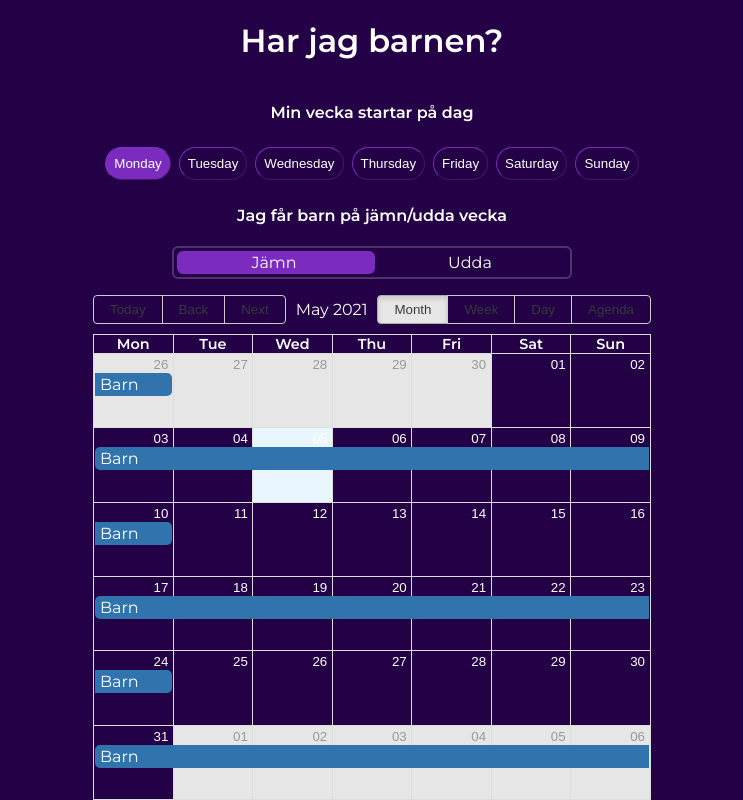
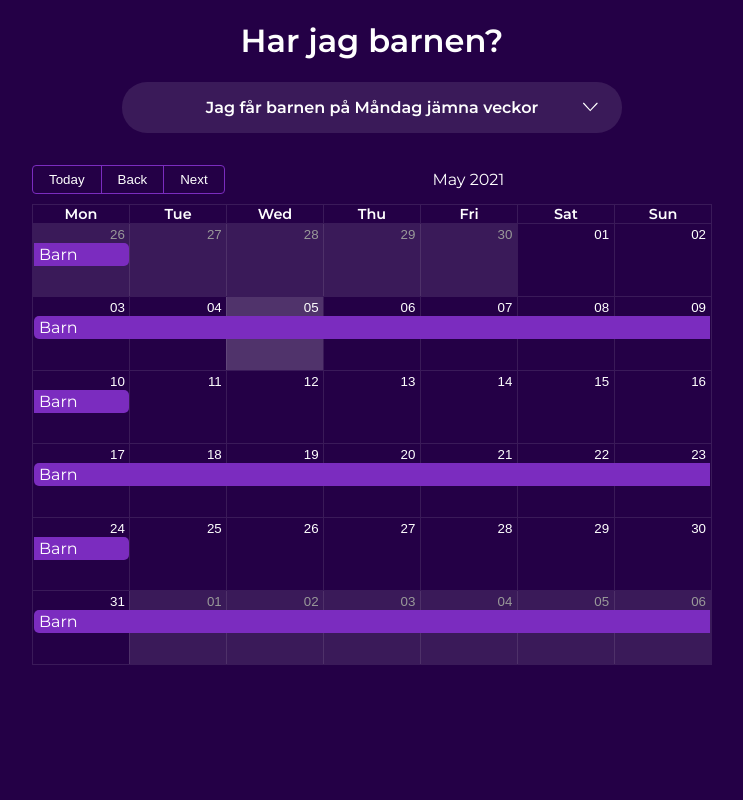
Before and after one commit to simonpal/mykidsweek, a React (Create React App) app: page / in a window 1280 px wide. Shown: the whole page, without its empty margins (268-1011 px from the left). Built offline with nearby package versions, Linux system fonts and the light colour scheme.

Commit message:
More fixes

```diff
--- a/src/App.tsx
+++ b/src/App.tsx
@@ -6,7 +6,8 @@ import { addYears, subDays } from "date-fns";
 import { Calendar, momentLocalizer } from "react-big-calendar";
 import moment from "moment";
 import "react-big-calendar/lib/css/react-big-calendar.css";
-import { getMonthlyEvents } from "./utils";
+import { getMonthlyEvents, weekDaysLang } from "./utils";
+import AngleDownIcon from "./components/AngleDownIcon";
 
 moment.locale("sv", {
   week: {
@@ -17,13 +18,98 @@ moment.locale("sv", {
 
 const localizer = momentLocalizer(moment);
 
+interface SettingsProps {
+  active: boolean;
+}
+
+const SettingsBox = styled.div<SettingsProps>`
+  transition: all 0.3s ease;
+  background-color: rgba(255, 255, 255, 0.1);
+  display: flex;
+  flex-direction: column;
+  align-items: center;
+  margin-bottom: 2rem;
+  border-radius: ${({ active }) => (active ? "10px" : "25px")};
+  width: 500px;
+  max-width: 100%;
+  overflow: hidden;
+
+  .content {
+    opacity: ${({ active }) => (active ? 1 : 0)};
+    transform: ${({ active }) => `scale(${active ? 1 : 0})`};
+    transition: all 0.3s ease;
+    max-height: ${({ active }) => (active ? "400px" : 0)};
+    display: flex;
+    align-items: center;
+    justify-content: center;
+    padding: ${({ active }) => (active ? "1rem" : 0)};
+    overflow: hidden;
+    flex-direction: column;
+  }
+  .summary {
+    display: flex;
+    align-items: center;
+    justify-content: center;
+    width: 100%;
+    font-weight: bold;
+    position: relative;
+    padding: 1rem;
+    cursor: pointer;
+    svg {
+      position: absolute;
+      right: 1.5rem;
+      top: 50%;
+      transition: all 0.3s ease;
+      transform: ${({ active }) =>
+        active ? "translateY(-50%) rotate(180deg)" : "translateY(-50%)"};
+    }
+    @media screen and (max-width: 600px) {
+      font-size: 0.825rem;
+    }
+  }
+`;
+
+const CalendarWrapper = styled.div`
+  width: 100%;
+  max-width: 680px;
+  height: 500px;
+  margin-bottom: 1rem;
+  .rbc-month-view,
+  .rbc-header,
+  .rbc-header + .rbc-header,
+  .rbc-day-bg + .rbc-day-bg,
+  .rbc-month-row + .rbc-month-row {
+    border-color: rgba(255, 255, 255, 0.1);
+  }
+  .rbc-toolbar button {
+    color: ${({ theme }) => theme.colors.textColor};
+    border-color: ${({ theme }) => theme.colors.primary};
+    &:hover {
+      background-color: ${({ theme }) => theme.colors.primary};
+    }
+  }
+  .rbc-off-range-bg {
+    background-color: rgba(255, 255, 255, 0.1);
+  }
+  .rbc-today {
+    background-color: rgba(255, 255, 255, 0.2);
+  }
+  .rbc-event,
+  .rbc-day-slot .rbc-background-event {
+    background-color: ${({ theme }) => theme.colors.primary};
+  }
+`;
+
 const AppWrapper = styled.div`
   display: flex;
   flex-direction: column;
   align-items: center;
   justify-content: "center";
-  height: 100vh;
+  min-height: 100vh;
   max-width: 100%;
+  @media screen and (max-width: 600px) {
+    padding: 1rem;
+  }
 `;
 
 export enum WeekTypes {
@@ -40,6 +126,7 @@ function App() {
   const [startOfWeek, setStartOfWeek] = useState<WeekDay>(
     localStartDay || "Monday"
   );
+  const [showSettings, setShowSettings] = useState(false);
   // const [checkDate, setCheckDate] = useState<Date>(new Date());
   // const [haveKids, setHaveKids] = useState<boolean>(false);
   // const [selectedWeek, setSelectedWeek] = useState<number>(
@@ -85,6 +172,8 @@ function App() {
   return (
     <AppWrapper>
       <h1>Har jag barnen?</h1>
+      <SettingsBox active={showSettings}>
+        <div className="content">
           <h4>Min vecka startar på dag</h4>
           <WeekDaySelector weekDay={startOfWeek} onChange={handleDayChange} />
           <h4>Jag får barn på jämn/udda vecka</h4>
@@ -92,8 +181,23 @@ function App() {
             isEven={weekType === WeekTypes.Even}
             handleWeekChange={handleWeekChange}
           />
+        </div>
+        <div
+          className="summary"
+          role="button"
+          onClick={() => setShowSettings(!showSettings)}
+        >
+          {!showSettings
+            ? `Jag får barnen på ${weekDaysLang[startOfWeek]} ${
+                weekType === WeekTypes.Even ? "jämna" : "udda"
+              } veckor`
+            : "Stäng"}
+          <AngleDownIcon color="#FFFFFF" size="16" />
+        </div>
+      </SettingsBox>
       {/* <DateSelector date={checkDate} setDate={setCheckDate} /> */}
       {/* <ResultMessage selectedWeek={selectedWeek} haveKids={haveKids} /> */}
+      <CalendarWrapper>
         <Calendar
           localizer={localizer}
           defaultDate={new Date()}
@@ -101,7 +205,9 @@ function App() {
           max={addYears(new Date(), 2)}
           showMultiDayTimes
           step={60}
+          views={["month"]}
         />
+      </CalendarWrapper>
     </AppWrapper>
   );
 }
--- /dev/null
+++ b/src/components/AngleDownIcon.tsx
@@ -0,0 +1,20 @@
+import React from "react";
+import SvgIcon, { SvgProps } from "./SvgIcon";
+
+const AngleDownIcon: React.FunctionComponent<
+  SvgProps & React.HTMLAttributes<SVGElement>
+> = ({ color = "#000", ...rest }) => {
+  return (
+    <SvgIcon {...rest}>
+      <path
+        xmlns="http://www.w3.org/2000/svg"
+        fill={color}
+        fillRule="evenodd"
+        d="M7.61105234,1.24305289 C7.23357641,0.910562568 6.64505651,0.920380305 6.28024642,1.2652535 C5.91543633,1.6101267 5.90554835,2.16601382 6.25788698,2.52226769 L16.4724222,12.1691752 L6.25846924,21.4795051 C5.90709824,21.8356948 5.91741079,22.3907202 6.28179756,22.7350452 C6.64618434,23.0793701 7.23379611,23.0893496 7.61105234,22.75762 L19,12.1691752 L7.61105234,1.24305289 Z"
+        transform="rotate(90 12.5 12)"
+      />
+    </SvgIcon>
+  );
+};
+
+export default AngleDownIcon;
--- /dev/null
+++ b/src/components/SvgIcon.tsx
@@ -0,0 +1,21 @@
+import React from 'react';
+export interface SvgProps {
+  viewBox?: string;
+  color?: string;
+  size?: string;
+}
+
+const SvgIcon: React.FunctionComponent<SvgProps & React.HTMLAttributes<SVGElement>> = ({
+  children,
+  viewBox = '0 0 24 24',
+  size = '24px',
+  ...rest
+}) => {
+  return (
+    <svg xmlns="http://www.w3.org/2000/svg" width={size} height={size} viewBox={viewBox} {...rest}>
+      {children}
+    </svg>
+  );
+};
+
+export default SvgIcon;
--- a/src/components/WeekDaySelector.tsx
+++ b/src/components/WeekDaySelector.tsx
@@ -14,6 +14,9 @@ const DayButton = styled.button<ButtonProps>`
   padding: 0.5rem;
   border-radius: 2rem;
   border-width: 1px;
+  &:hover {
+    background-color: ${({ theme }) => theme.colors.primary};
+  }
 `;
 
 const DayWrapper = styled.div`
--- a/src/components/WeekTypeSelector.tsx
+++ b/src/components/WeekTypeSelector.tsx
@@ -44,6 +44,9 @@ const WeekSelector = styled.div<Partial<WeekTypeSelectorProps>>`
     left: ${({ isEven }) => (isEven ? "3px" : "calc(50% - 3px)")};
     background: ${({ theme }) => theme.colors.primary};
   }
+  @media screen and (max-width: 600px) {
+    max-width: 80%;
+  }
 `;
 
 interface WeekTypeSelectorProps {
--- a/src/utils.ts
+++ b/src/utils.ts
@@ -57,6 +57,15 @@ const weekDays: WeekDay[] = [
   "Friday",
   "Saturday",
 ];
+export const weekDaysLang = {
+  Sunday: "Söndag",
+  Monday: "Måndag",
+  Tuesday: "Tisdag",
+  Wednesday: "Onsdag",
+  Thursday: "Torsdag",
+  Friday: "Fredag",
+  Saturday: "Lördag",
+};
 
 interface Event {
   start: Date;
```
Lines whose indentation alone changed are shown as unchanged.
